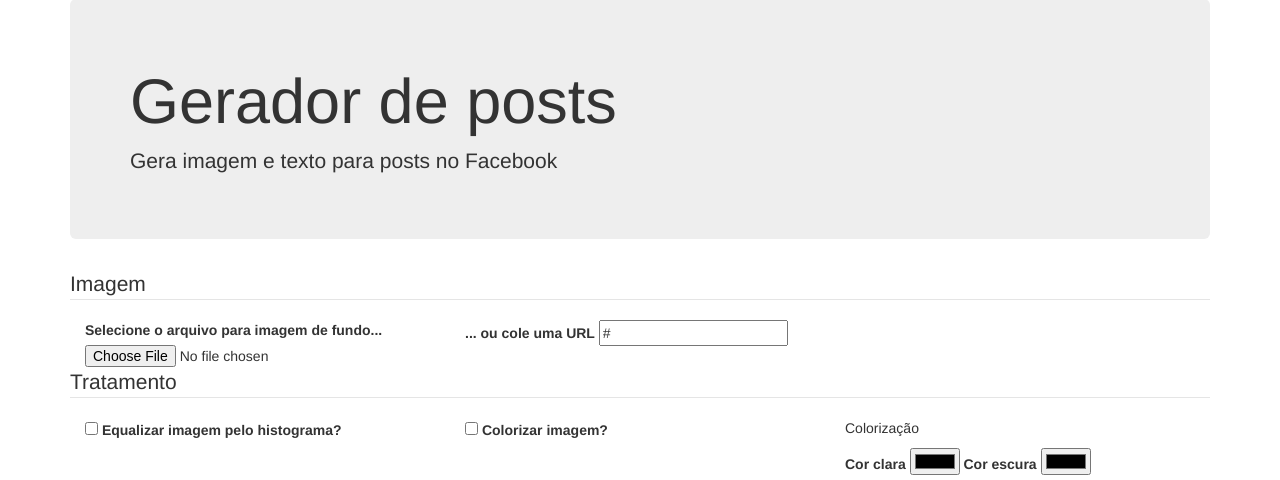
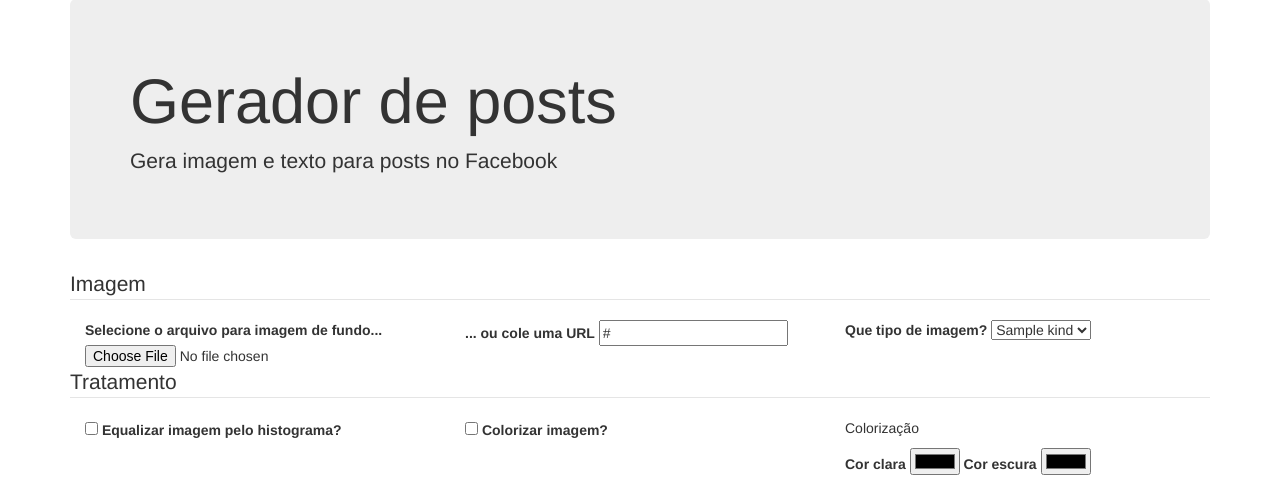
Before and after one commit to diogobaeder/poemage, a Flask app: template templates/application.html in a window 1280 px wide. Shown: the part 61-541 px from the top of the page. Run offline with Flask 2, Linux system fonts and the light colour scheme; the template is opened without the code that fills it: most values are stand-ins (such as "Sample title", 1, 10 or a date in 2020); some libraries are stand-ins or nearby versions.

Commit message:
Usando máscaras de diferentes tipos

```diff
--- a/application.py
+++ b/application.py
@@ -44,6 +44,27 @@ FONTS_IDS = {
 }
 DEFAULT_FONT = 'SourceSansPro-Bold.ttf'
 DEFAULT_FONT_ID = FONTS_IDS[DEFAULT_FONT]
+
+
+class Mask:
+    def __init__(self, name, filename):
+        self.name = name
+        self.filename = filename
+
+    @property
+    def path(self):
+        return join(STATIC, 'img', 'masks', self.filename)
+
+    def __str__(self):
+        return self.name
+
+
+MASKS = [
+    Mask('Paisagem', 'landscape.png'),
+    Mask('Meme - nome branco', 'meme-white.png'),
+    Mask('Meme - nome cinza', 'meme-gray.png'),
+    Mask('Meme - nome preto', 'meme-black.png'),
+]
 
 
 STATIC_HASHES = {}
@@ -109,7 +130,9 @@ def font_path(font_id):
 
 
 def generate(original_photo, context):
-    mask = Image.open(MASK)
+    mask_id = context['image_kind']
+    mask = MASKS[mask_id]
+    mask = Image.open(mask.path)
     photo = ImageOps.fit(original_photo, mask.size)
     mask = mask.convert('RGBA')
     photo = photo.convert('RGBA')
@@ -206,6 +229,8 @@ def create_context():
         'equalize': bool(request.form.get('equalize')),
         'colorize': bool(request.form.get('colorize')),
         'font_families': FONTS.items(),
+        'image_kinds': enumerate(MASKS),
+        'image_kind': int_from('image_kind', 0),
 
         # Main title
         'title': clean_string('title'),
--- a/templates/application.html
+++ b/templates/application.html
@@ -20,6 +20,14 @@
       <div class="col-md-4">
         <label for="url">... ou cole uma URL</label>
         <input type="text" name="url" id="url" value="{{ url }}" />
+      </div>
+      <div class="col-md-4">
+        <label for="image_kind">Que tipo de imagem?</label>
+        <select id="image_kind" name="image_kind">
+        {% for i, kind in image_kinds %}
+          <option value="{{ i }}" {% if i == image_kind %}selected{% endif %}>{{ kind }}</option>
+        {% endfor %}
+        </select>
       </div>
     </fieldset>
     <fieldset id="image-processing">
```
Also changed, not shown: static/img/masks/landscape.png (added), static/img/masks/meme-black.png (added), static/img/masks/meme-gray.png (added), static/img/masks/meme-white.png (added).
